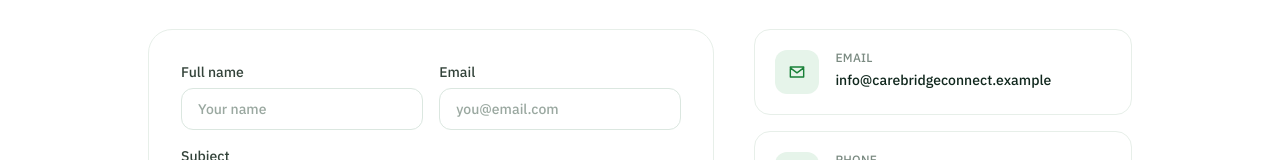
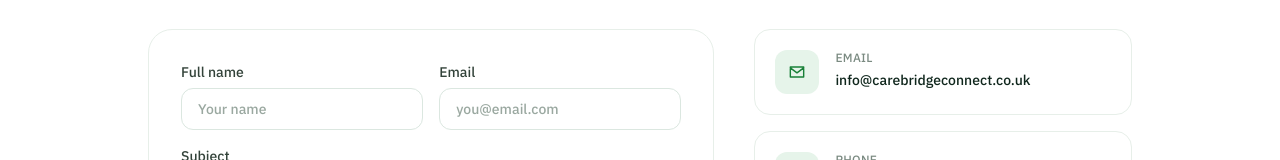
Before and after one commit to luongvietan/carebridge, a Next.js app in the folder apps/web/: page /contact in a window 1280 px wide. Shown: the part 325-485 px from the top of the page. Built offline with nearby package versions, Linux system fonts and the light colour scheme; no server answers.

Commit message:
fix(contact): update email address to ensure consistency across contact details
- Changed the email address from info@carebridgeconnect.example to info@carebridgeconnect.co.uk in both the contact page and site footer.
- This update improves the accuracy of the contact information provided to users.

```diff
--- a/apps/web/src/app/(marketing)/contact/page.tsx
+++ b/apps/web/src/app/(marketing)/contact/page.tsx
@@ -9,7 +9,7 @@ const field =
   "mt-1.5 w-full rounded-xl border border-[#dbe7e0] bg-white px-4 py-2.5 text-sm text-[#0f261c] placeholder:text-[#9aa8a0] focus:border-[#198038] focus:outline-none focus:ring-2 focus:ring-[#198038]/15";
 
 const details = [
-  ["Email", "info@carebridgeconnect.example", "M4 6h16v12H4zM4 7l8 6 8-6"],
+  ["Email", "info@carebridgeconnect.co.uk", "M4 6h16v12H4zM4 7l8 6 8-6"],
   ["Phone", "+44 (0)20 0000 0000", "M4 5c0 8 7 15 15 15l2-3-4-2-2 2c-3-1.5-6-4.5-7.5-7.5l2-2-2-4-3 2Z"],
   ["Address", "London, United Kingdom", "M12 22s7-6 7-12a7 7 0 1 0-14 0c0 6 7 12 7 12Zm0-9a3 3 0 1 0 0-6 3 3 0 0 0 0 6Z"],
 ];
@@ -26,7 +26,7 @@ export default function ContactPage() {
       <main className="mx-auto max-w-5xl px-5 py-16">
         <div className="grid gap-10 lg:grid-cols-[1.2fr_0.8fr]">
           <form
-            action="mailto:info@carebridgeconnect.example"
+            action="mailto:info@carebridgeconnect.co.uk"
             method="post"
             encType="text/plain"
             className="rounded-3xl border border-[#e7efe9] bg-white p-7 sm:p-8"
--- a/apps/web/src/components/site-footer.tsx
+++ b/apps/web/src/components/site-footer.tsx
@@ -22,7 +22,7 @@ const FOOTER_IMAGE = marketingImages.footer;
 const contactItems = [
   { label: "London, United Kingdom", icon: Location01Icon },
   { label: "+44 (0)20 0000 0000", icon: Call02Icon },
-  { label: "info@carebridgeconnect.example", icon: Mail01Icon },
+  { label: "info@carebridgeconnect.co.uk", icon: Mail01Icon },
 ];
 
 const navPills = [
```
